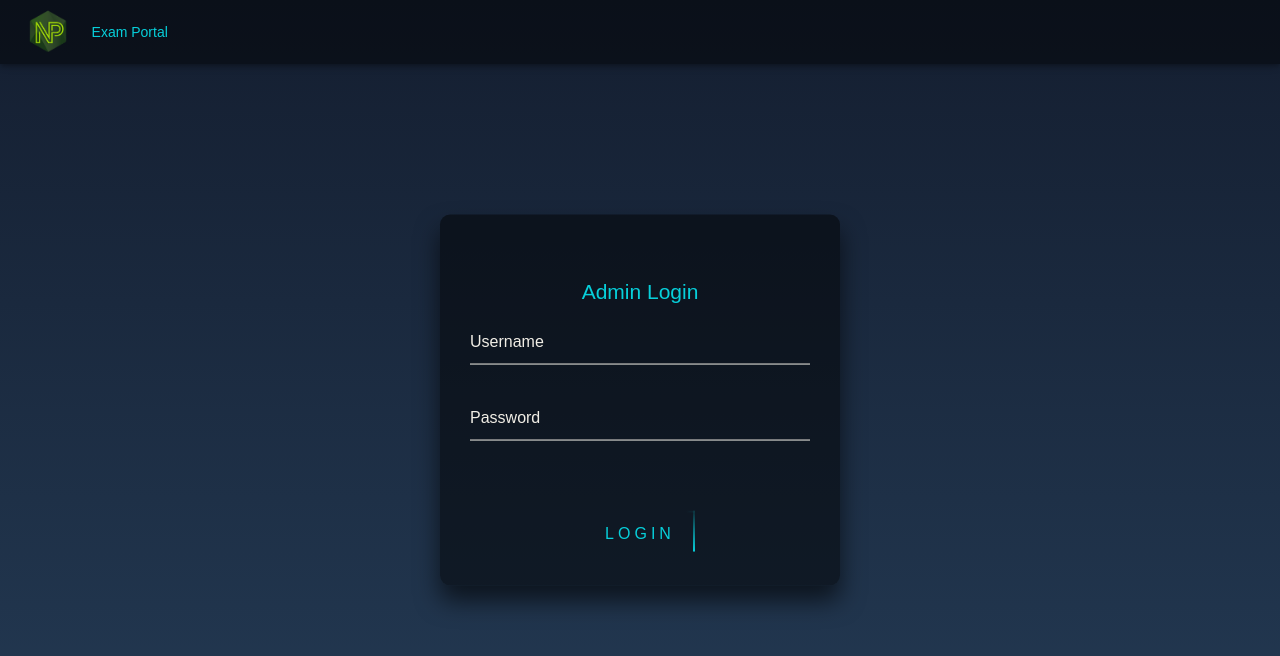
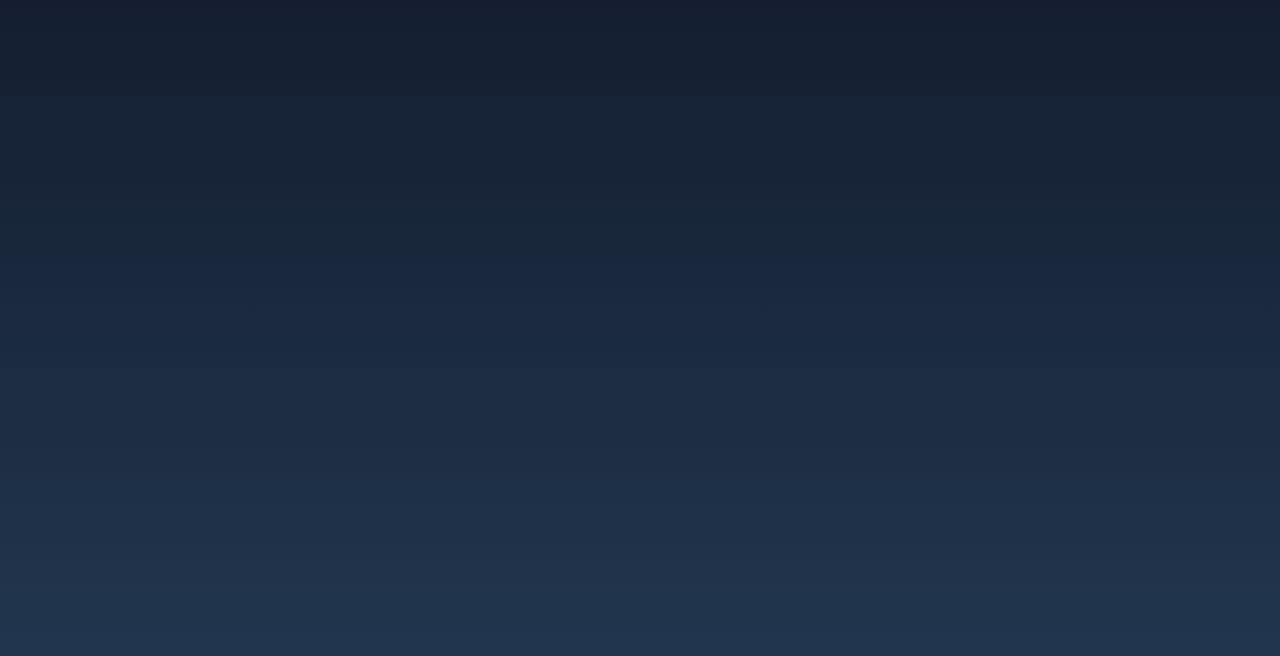
Before and after one commit to devops-easy/online-exam-portal, a React (Create React App) app in the folder frontend/: page /home in a window 1280 px wide. Shown: the top 656 px of the page. Built offline with nearby package versions, Linux system fonts and the light colour scheme.

Commit message:
Update Homepage.js

```diff
--- a/frontend/src/components/basic/Homepage/Homepage.js
+++ b/frontend/src/components/basic/Homepage/Homepage.js
@@ -9,19 +9,20 @@ import logoImg from './main.jpg';
 
 function Homepage(){
   console.log("on home page");
-  if(Auth.retriveToken() && Auth.retriveToken()!=='undefined'){
-    return (<Navigate to='/home'/>);
-  }
-  else {
-    return (
-      <div>
-          <div className="parallax">
-            <HomepageHeader title='Exam Portal' img={logoImg}/>
-            <Login />
-          </div>
-      </div>
-    );
-  }
+  return (<Navigate to='/home'/>);
+  // if(Auth.retriveToken() && Auth.retriveToken()!=='undefined'){
+  //   return (<Navigate to='/home'/>);
+  // }
+  // else {
+  //   return (
+  //     <div>
+  //         <div className="parallax">
+  //           <HomepageHeader title='Exam Portal' img={logoImg}/>
+  //           <Login />
+  //         </div>
+  //     </div>
+  //   );
+  // }
 }
 
 export default Homepage;
```
